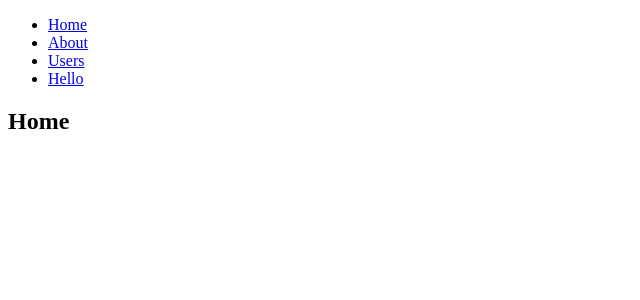
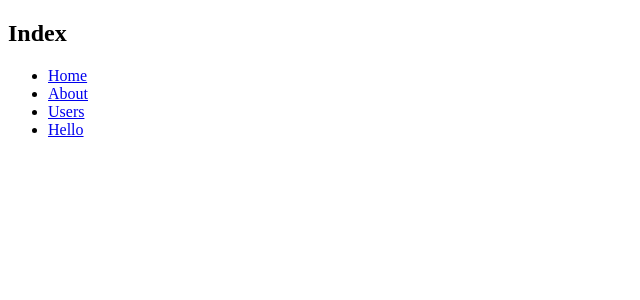
Before and after one commit to Jesniphat/react-typscript, a React app: page / in a window 1280 px wide. Shown: the top 300 px of the page, without its empty margins (0-640 px from the left). Built offline with nearby package versions, Linux system fonts and the light colour scheme.

Commit message:
Index alway show

```diff
--- a/src/components/AppRouter.tsx
+++ b/src/components/AppRouter.tsx
@@ -3,18 +3,14 @@ import { BrowserRouter as Router, Route, Link } from 'react-router-dom';
 
 import Hello from '../containers/Hello';
 
-const Index = () => <h2>Home</h2>;
-const About = () => <h2>About</h2>;
-const Users = () => <h2>Users</h2>;
-
-export default function AppRouter() {
+function Index(){
   return (
-    <Router>
         <div>
+          <h2>Index</h2>
           <nav>
             <ul>
               <li>
-              <Link to="/">Home</Link>
+                <Link to="/home">Home</Link>
               </li>
               <li>
                 <Link to="/about/">About</Link>
@@ -27,11 +23,58 @@ export default function AppRouter() {
               </li>
             </ul>
           </nav>
+         </div>
+  );
+};
 
-        <Route path="/" exact component={Index} />
-        <Route path="/about/" component={About} />
-        <Route path="/users/" component={Users} />
-        <Route path='/hello/' component={Hello}/>
+function Home(){
+  return <h2>Home</h2>
+}
+
+function  About(){
+  return <h2>About</h2>;
+};
+
+function Users (){
+  return <h2>Users</h2>;
+}
+
+const routes: any[] = [
+  {
+    path: '/',
+    component: Index
+  },
+  {
+    path: '/home',
+    component: Home
+  },
+  {
+    path: '/about',
+    component: About
+  },
+  {
+    path: '/users',
+    component: Users
+  },
+  {
+    path: '/hello',
+    component: Hello
+  }
+];
+
+export default function AppRouter() {
+  return (
+    <Router>
+      <div>
+        {routes.map((route, index) => (
+          <Route
+            key={index}
+            path={route.path}
+            render={props => (
+              <route.component {...props} routes={route.routes} />
+            )}
+          />
+        ))}
       </div>
     </Router>
   );
--- a/src/containers/Hello.tsx
+++ b/src/containers/Hello.tsx
@@ -3,6 +3,7 @@ import * as actions from '../actions/';
 import { StoreState } from '../types/index';
 import { connect } from 'react-redux';
 import { Dispatch } from 'redux';
+// import { withRouter } from 'react-router-dom';
 
 export interface EnthusiasmState {
   enthusiasm: StoreState;
@@ -26,3 +27,4 @@ export function mapDispatchToProps(dispatch: Dispatch<actions.EnthusiasmAction>)
 }
 
 export default connect(mapStateToProps, mapDispatchToProps)(Hello);
+// export default withRouter(connect(mapStateToProps, mapDispatchToProps)(Hello));
```
Lines whose indentation alone changed are shown as unchanged.
